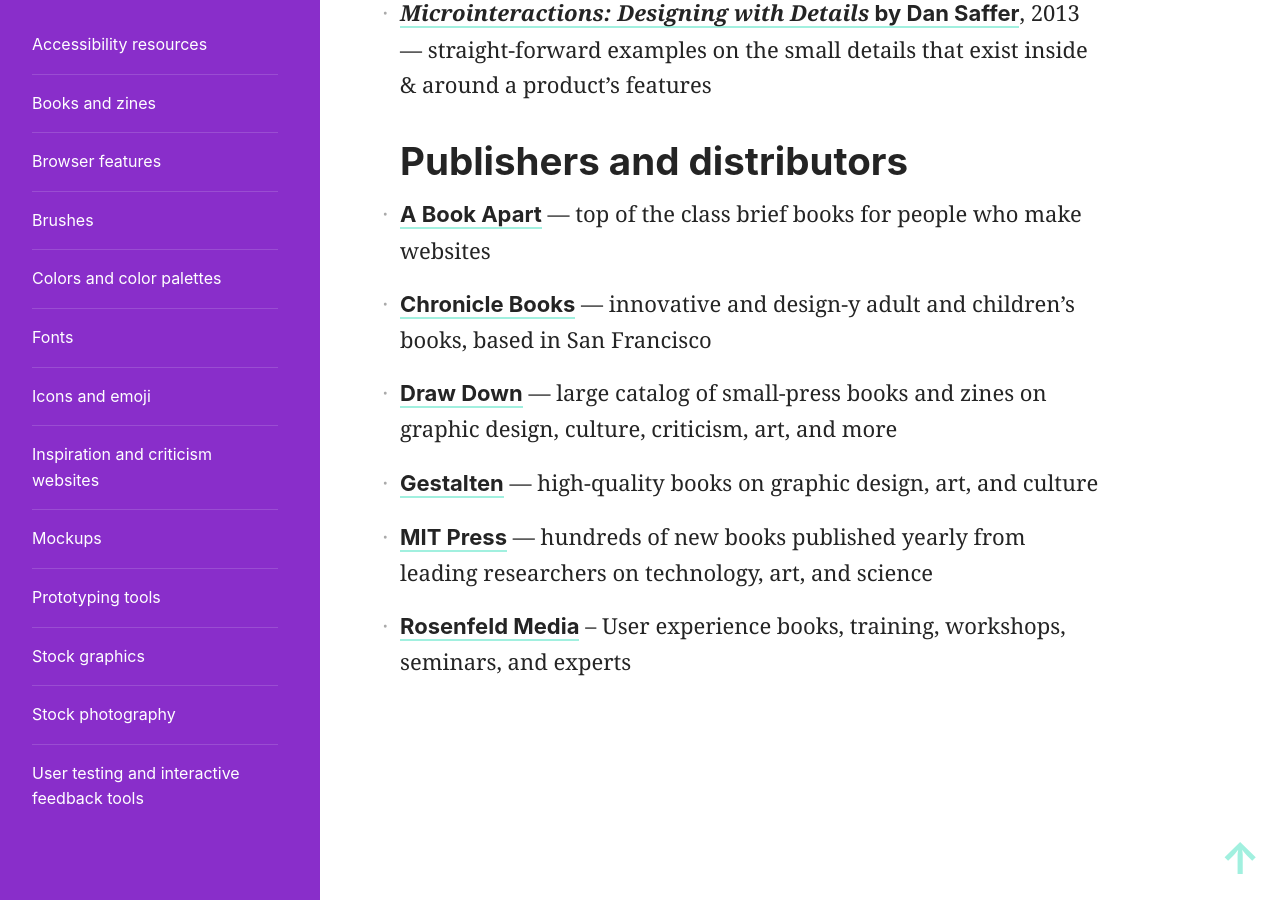
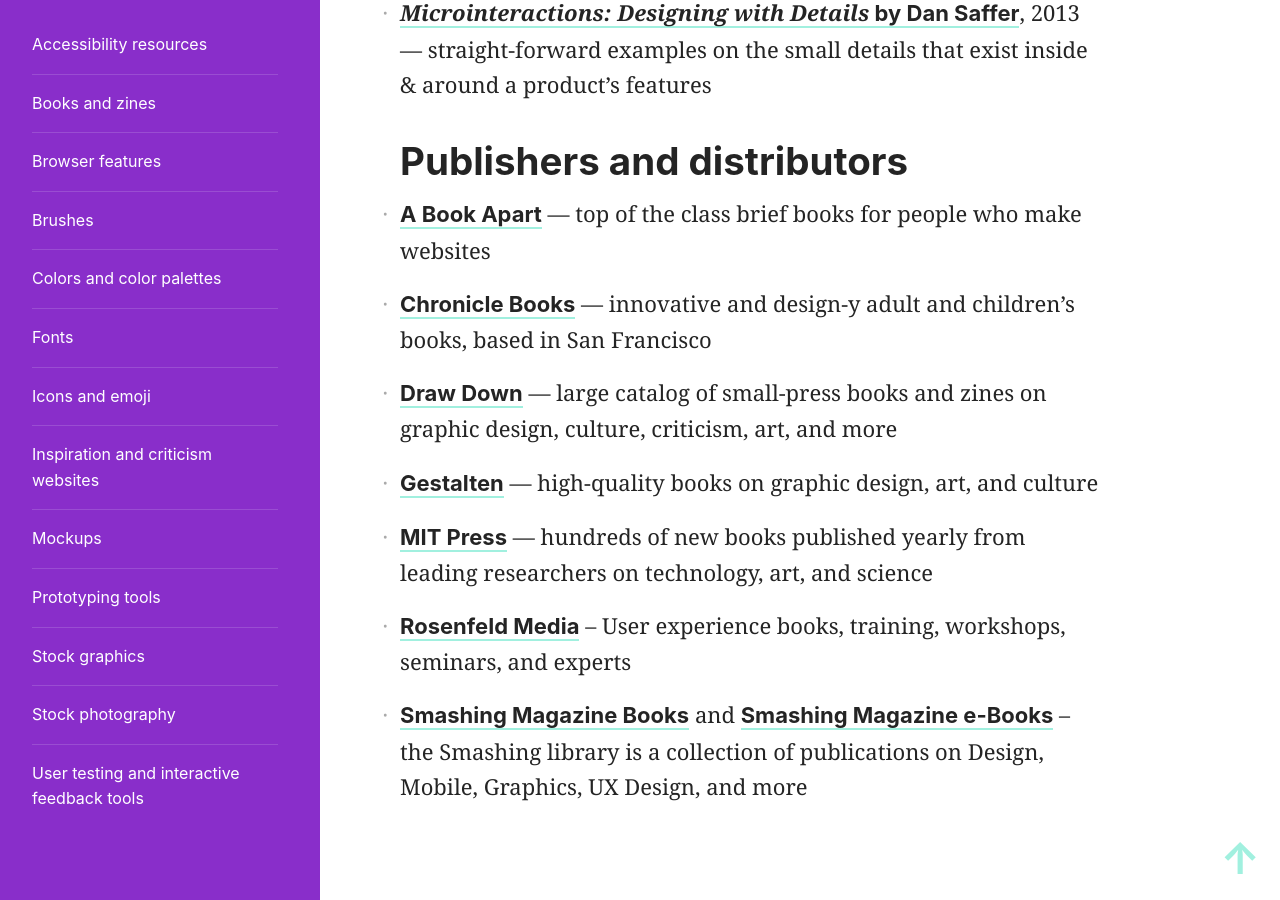
Before and after one commit to skullface/design-resources, a Jekyll site: the page built from _resources/books.md, in a window 1280 px wide and 900 px high, scrolled down 2306 px. Built offline with Jekyll 4.4.1, drawn with Linux system fonts in a browser that asks for light colours; nearby versions of some CDN libraries.

Commit message:
Update books.md

```diff
--- a/_resources/books.md
+++ b/_resources/books.md
@@ -15,7 +15,7 @@
 
 ### Independent practice, consulting, freelancing
 - [*Design Is a Job* by Mike Monteiro](https://www.goodreads.com/book/show/13574985-design-is-a-job), 2012 — no bullshit lessons on selling yourself and working with others
-- [*Pricing Design* by Dan Mall](https://www.goodreads.com/book/show/28511400-pricing-design), 2016 —  brief and invaluable reference on value-based pricing
+- [*Pricing Design* by Dan Mall](https://www.goodreads.com/book/show/28511400-pricing-design), 2016 — brief and invaluable reference on value-based pricing
 
 ### Process and mindset
 - [*The Artist's Way* by Julia Cameron](https://www.goodreads.com/book/show/615570.The_Artist_s_Way), 1992 – classic international bestseller on the creative process
@@ -31,3 +31,4 @@
 - [Gestalten](http://usshop.gestalten.com/) — high-quality books on graphic design, art, and culture
 - [MIT Press](https://mitpress.mit.edu/) — hundreds of new books published yearly from leading researchers on technology, art, and science
 - [Rosenfeld Media](http://rosenfeldmedia.com/) – User experience books, training, workshops, seminars, and experts
+- [Smashing Magazine Books](https://www.smashingmagazine.com/books/?_ga=2.19291512.1932523253.1502325778-1704321744.1502325778) and [Smashing Magazine e-Books](https://shop.smashingmagazine.com/products/the-smashing-library?_ga=2.124145866.1932523253.1502325778-1704321744.1502325778) – the Smashing library is a collection of publications on Design, Mobile, Graphics, UX Design, and more
```
